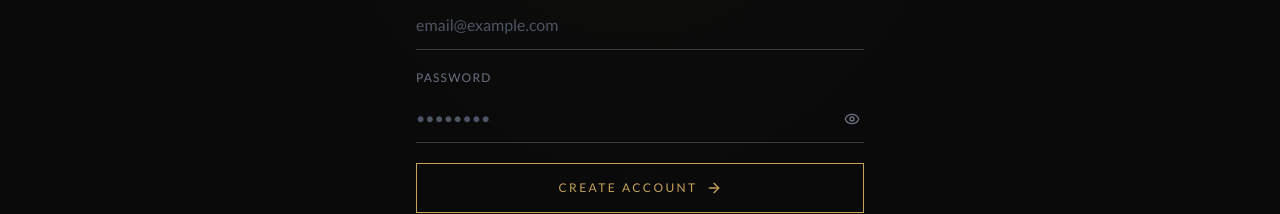
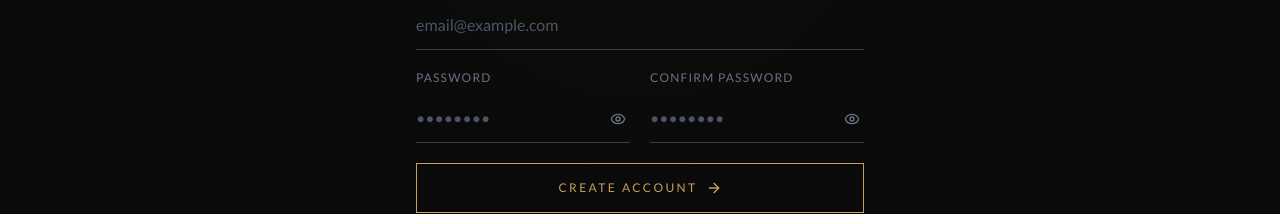
Before and after one commit to Butternctu/yiruimusic, a React (Vite) app: page /register in a window 1280 px wide. Shown: the part 392-606 px from the top of the page. Built offline with nearby package versions, Linux system fonts and the light colour scheme; no server answers; a web font is replaced by a local one.

Commit message:
Restore and polish Confirm Password field in Register form

```diff
--- a/src/pages/Register.jsx
+++ b/src/pages/Register.jsx
@@ -13,6 +13,7 @@ const Register = () => {
     phone: '',
     email: '',
     password: '',
+    confirmPassword: '',
   });
   const [showPassword, setShowPassword] = useState(false);
   const [errors, setErrors] = useState({});
@@ -49,6 +50,9 @@ const Register = () => {
       newErrors.password = 'Password is required.';
     } else if (formData.password.length < 6) {
       newErrors.password = 'Password must be at least 6 characters.';
+    }
+    if (formData.password !== formData.confirmPassword) {
+      newErrors.confirmPassword = 'Passwords do not match.';
     }
     return newErrors;
   };
@@ -198,6 +202,7 @@ const Register = () => {
               />
             </div>
 
+            <div className="grid grid-cols-1 md:grid-cols-2 gap-5">
               <div className="relative">
                 <label htmlFor="reg-password" className="block text-xs uppercase tracking-widest text-gray-500 mb-2">
                   Password
@@ -221,6 +226,33 @@ const Register = () => {
                   >
                     {showPassword ? <EyeOff className="w-4 h-4" /> : <Eye className="w-4 h-4" />}
                   </button>
+                </div>
+              </div>
+
+              <div className="relative">
+                <label htmlFor="reg-confirm" className="block text-xs uppercase tracking-widest text-gray-500 mb-2">
+                  Confirm Password
+                </label>
+                <div className="relative">
+                  <input
+                    type={showPassword ? 'text' : 'password'}
+                    id="reg-confirm"
+                    name="confirmPassword"
+                    value={formData.confirmPassword}
+                    onChange={handleChange}
+                    autoComplete="new-password"
+                    className={`${inputClass('confirmPassword')} pr-10`}
+                    placeholder="••••••••"
+                  />
+                  <button
+                    type="button"
+                    tabIndex={-1}
+                    onClick={() => setShowPassword(!showPassword)}
+                    className="absolute right-0 top-1/2 -translate-y-1/2 text-gray-500 hover:text-gold transition-colors p-1"
+                  >
+                    {showPassword ? <EyeOff className="w-4 h-4" /> : <Eye className="w-4 h-4" />}
+                  </button>
+                </div>
               </div>
             </div>
 
```
Lines whose indentation alone changed are shown as unchanged.
